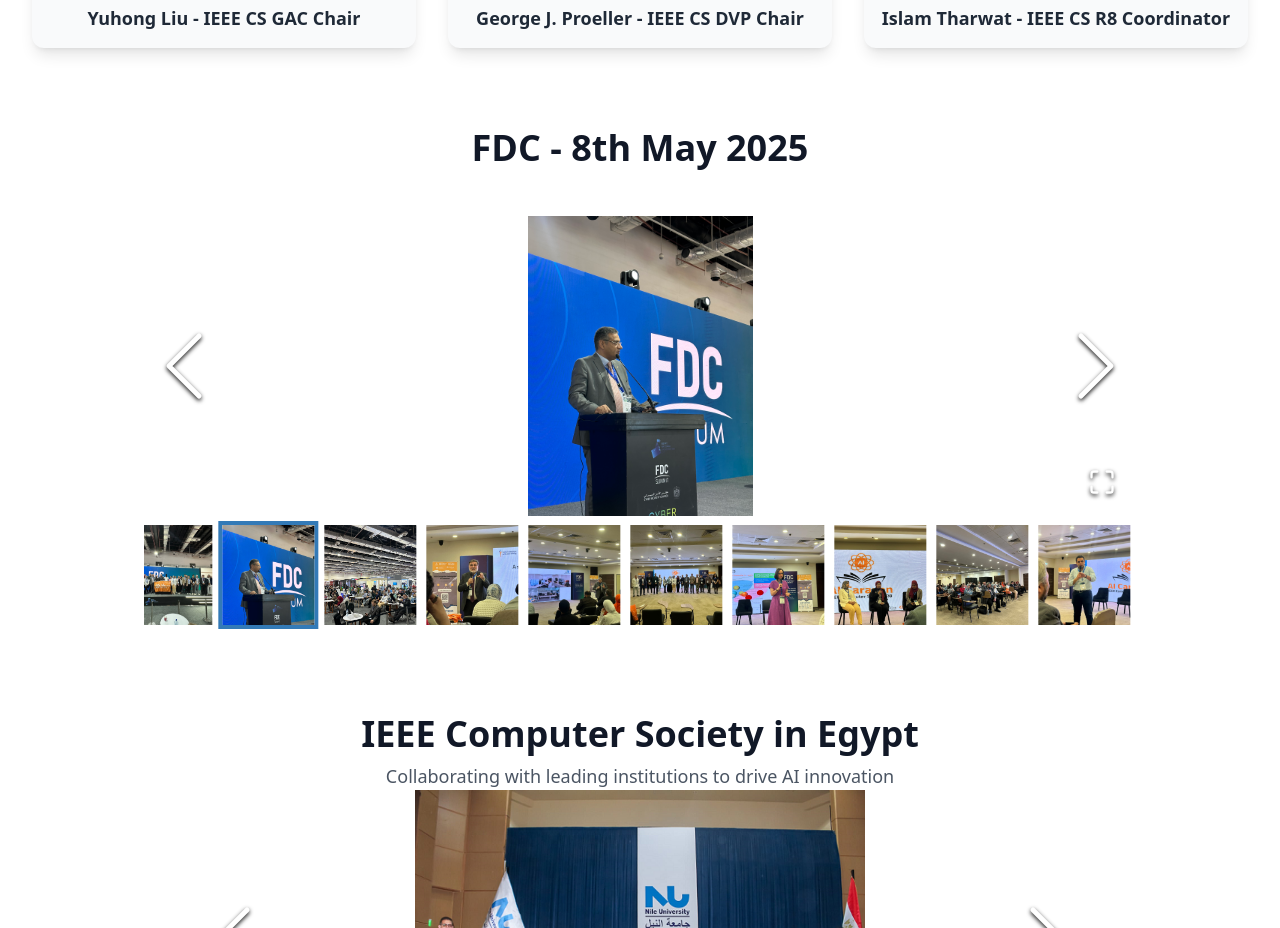
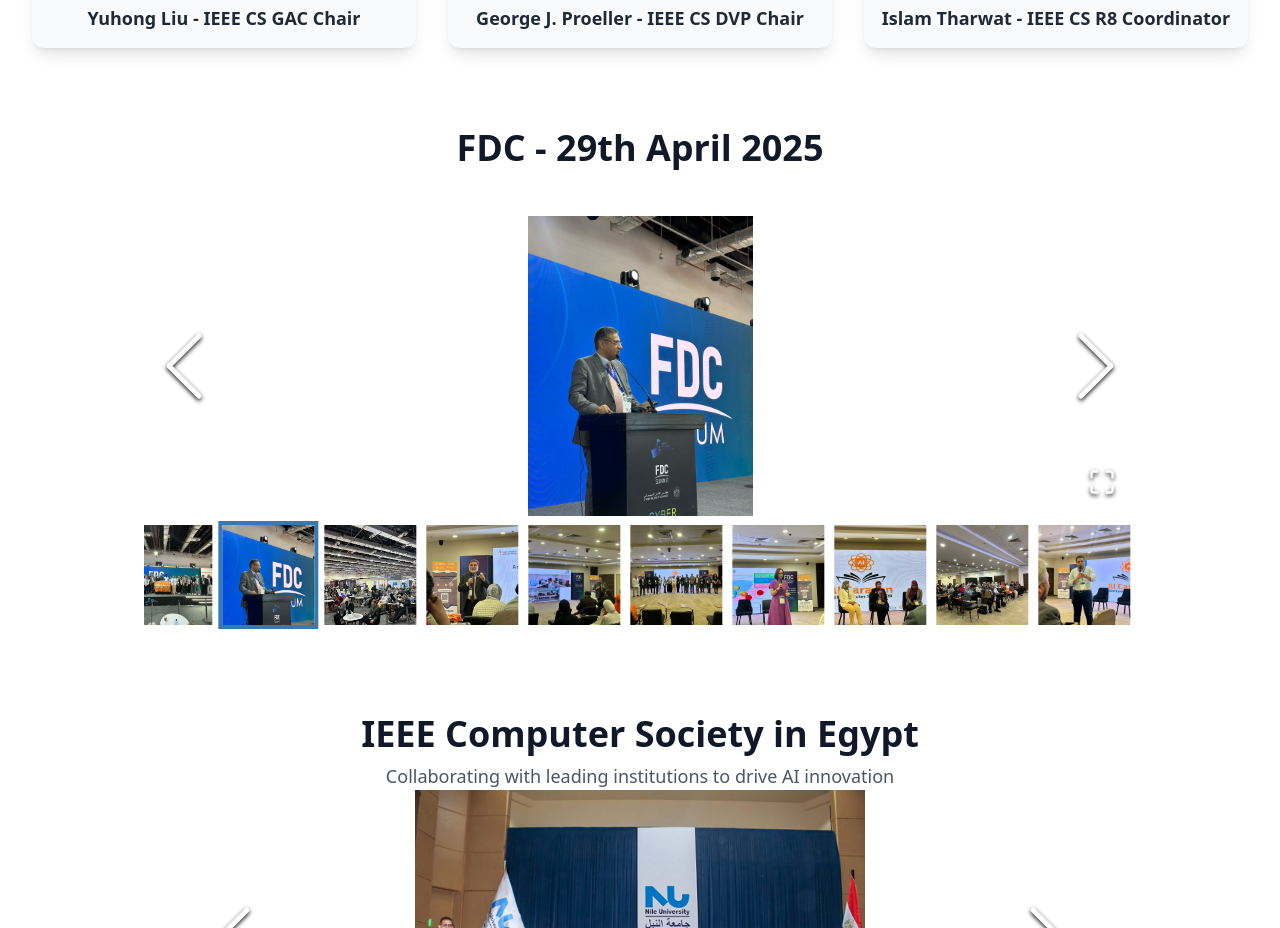
Before and after one commit to islamhalim/AI-Caravan, a React (Vite) app: page / in a window 1280 px wide. Shown: the part 1300-2228 px from the top of the page. Built offline with nearby package versions, Linux system fonts and the light colour scheme.

Commit message:
Update Highlights.tsx

```diff
--- a/src/components/Highlights.tsx
+++ b/src/components/Highlights.tsx
@@ -31,7 +31,7 @@
     <section id="highlights" className="py-10 bg-white">
        <div className="text-center mb-12">
           <h2 className="text-2xl sm:text-4xl font-bold text-gray-900 mb-4">
-          FDC - 8th May 2025
+          FDC - 29th April 2025
           </h2>
        </div>
 
```
